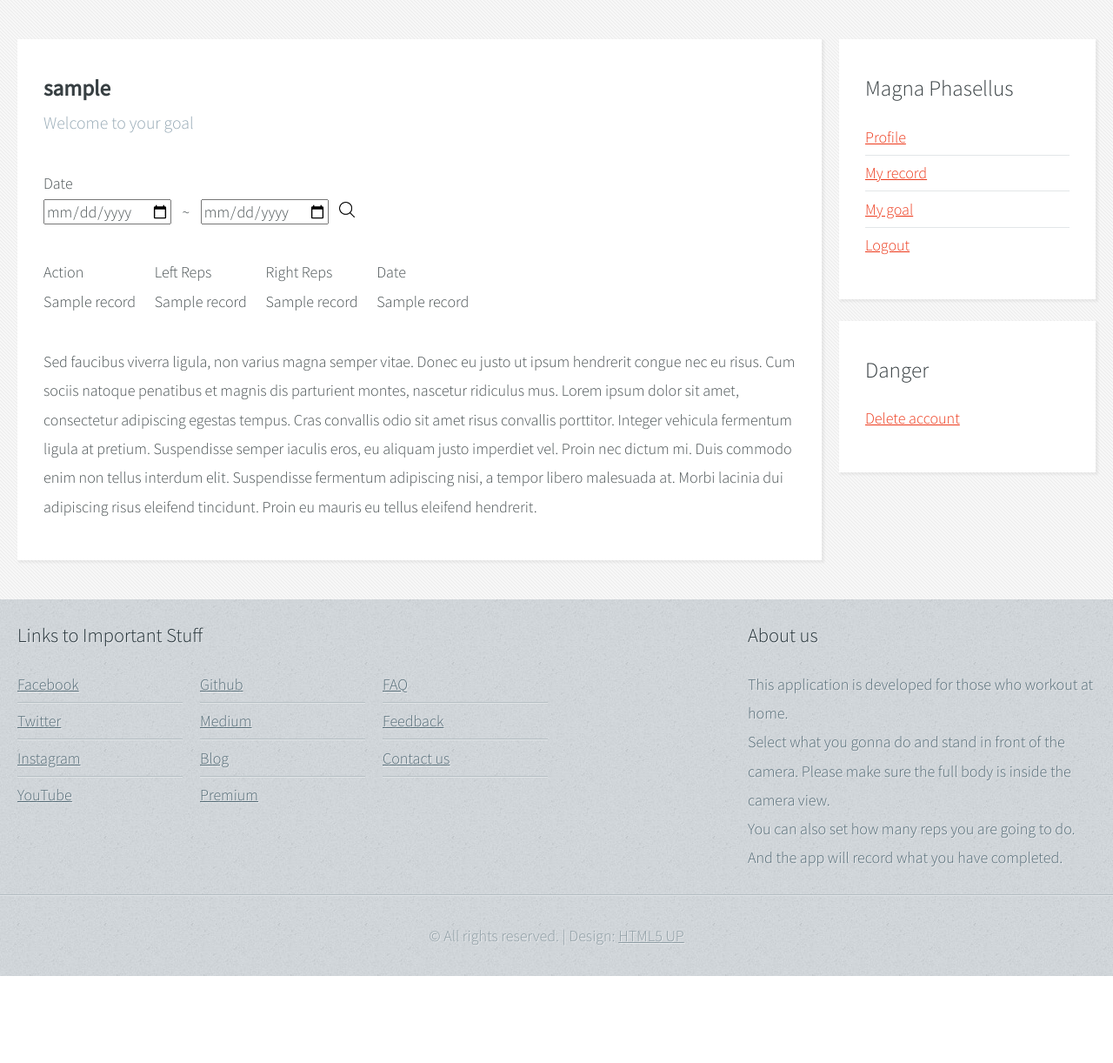
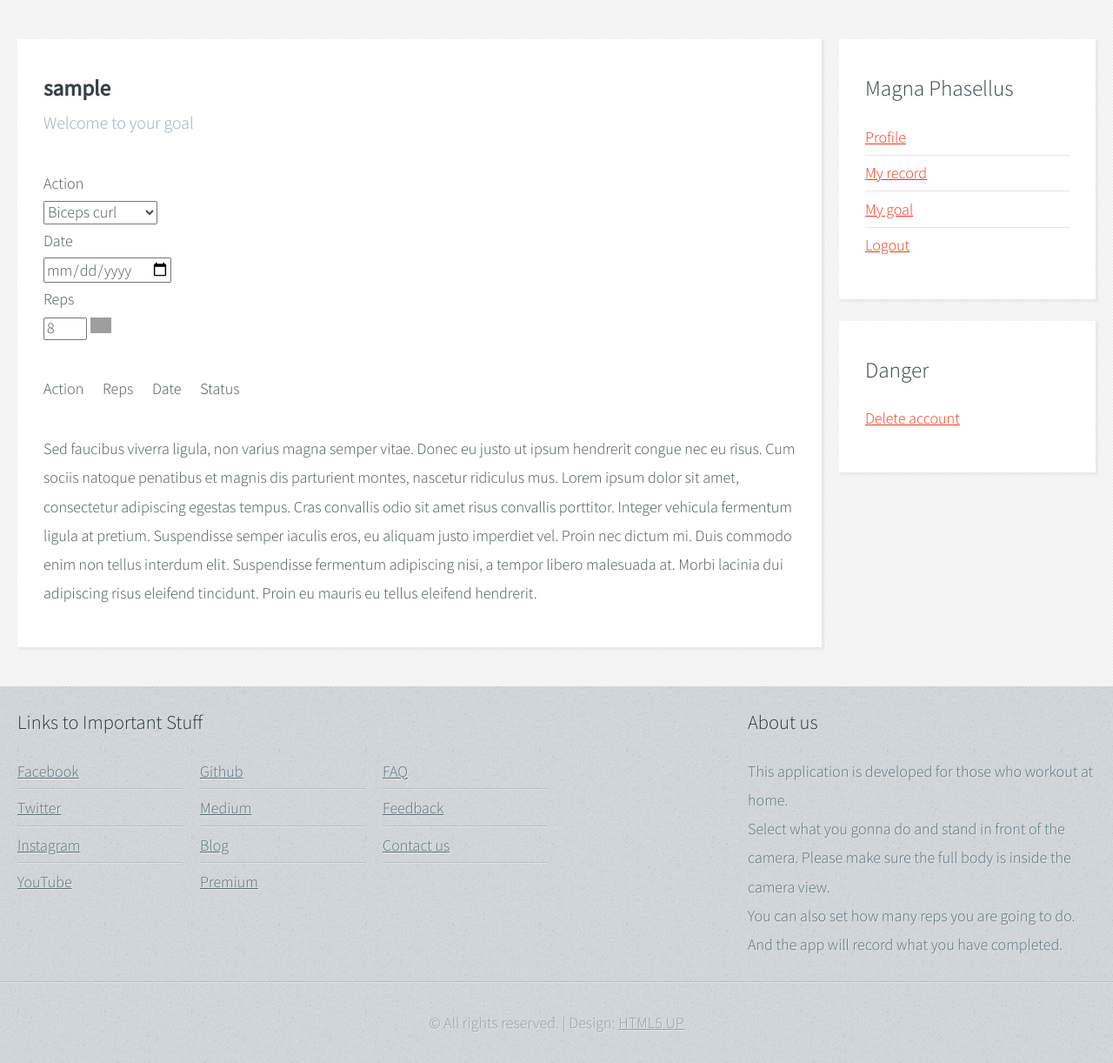
Before and after one commit to DinoQYZ/Senior-Project-mediapipe-flask-postgres, a Flask app: template templates/profile_goal.html in a window 1280 px wide. Shown: the part 137-1359 px from the top of the page at 87% size. Before the commit the page ends 1259 px from the top, so only its background shows below. Run offline with Flask 2, Linux system fonts and the light colour scheme; the template is opened without the code that fills it: most values are stand-ins (such as "Sample title", 1, 10 or a date in 2020); parts of the project's set-up code (start-up, migrations or seed data) failed here and were passed over; grey boxes are pictures that could not be loaded.

Commit message:
add set goal input UI

```diff
--- a/templates/profile_goal.html
+++ b/templates/profile_goal.html
@@ -9,26 +9,32 @@
     <p>
         <form method="post">
             <p>
+                <label>Action</label><br>
+                <select name="action_goal" id="action_goal">
+                    <option value="biceps_curl">Biceps curl</option>
+                    <option value="lateral_raise">Lateral raise</option>
+                    <option value="shoulder_press">Shoulder press</option>
+                    <option value="squat">Squat</option>
+                </select><br>
+
                 <label for="date-range">Date</label><br>
-                <input type="date" name="start_date">
-                &ensp;~&ensp;
-                <input type="date" name="end_date">&ensp;
-                <input type="image" src="{{ url_for('static', filename = 'images/search-black.png') }}" alt="submit" height="18px">
+                <input type="date" name="goal_date"><br>
+
+                <label>Reps</label><br>
+                <input type="number" name="goal_reps" min="1" size="99" value="8" style="height: 26px; width: 50px;">
+                <input type="image" src="{{ url_for('static', filename = 'images/enter.png') }}" alt="submit" height="18px">
             </p>
         </form>
         <table>
             <tr>
                 <td>Action</td>
-                <td>&emsp; Left Reps</td>
-                <td>&emsp; Right Reps</td>
+                <td>&emsp; Reps</td>
                 <td>&emsp; Date</td>
+                <td>&emsp; Status</td>
             </tr>
-            {% for i in record %}
+            {% for i in goal %}
             <tr>
-                <td>{{ i[1].replace('_', ' ') }}</td>
-                <td>&emsp; {{ i[2] }}</td>
-                <td>&emsp; {{ i[3] }}</td>
-                <td>&emsp; {{ i[4] }}</td>
+
             </tr>
             {% endfor %}
         </table>
```
